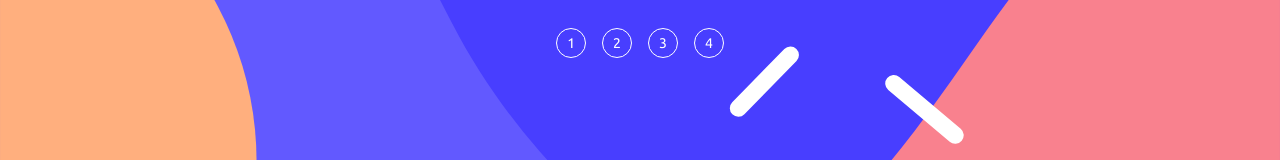
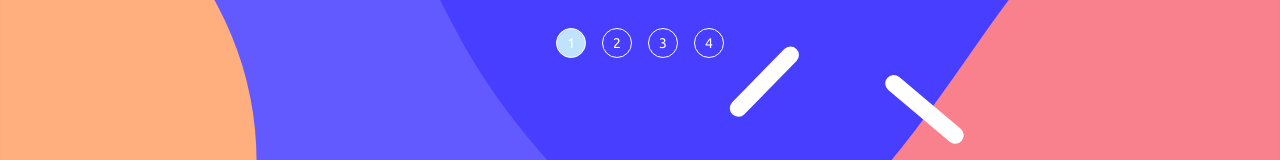
Before and after one commit to WoolenLamb2171/Multi-step-form, a Next.js app: page / in a window 1280 px wide. Shown: the top 160 px of the page. Built offline with nearby package versions, Linux system fonts and the light colour scheme.

Commit message:
add step indecators in Header

```diff
--- a/src/components/Header.tsx
+++ b/src/components/Header.tsx
@@ -1,17 +1,20 @@
+'use client'
 import mobileBg from "../../public/images/bg-sidebar-mobile.svg"
 import Image from "next/image";
+import { usePathname } from 'next/navigation'
+
 
 const Header = () => {
-
+    const pathName = usePathname()
 
     return (
         <div className="flex justify-center items-center ">
             <Image src={mobileBg} alt="back ground for sideBar" className="w-full x z-0 absolute"/>
             <div className="z-10 flex text-lg mt-7">
-                <div className="text-White font-Regular text-sm border-White border mx-2 py-1 px-2.5 rounded-full">1</div>
-                <div className="text-White font-Regular text-sm border-White border mx-2 py-1 px-2.5 rounded-full">2</div>
-                <div className="text-White font-Regular text-sm border-White border mx-2 py-1 px-2.5 rounded-full">3</div>
-                <div className="text-White font-Regular text-sm border-White border mx-2 py-1 px-2.5 rounded-full">4</div>
+                <div className={`text-White font-Regular text-sm border-White border mx-2 py-1 px-2.5 rounded-full ${pathName === "/" && "bg-Light-blue"}`}>1</div>
+                <div className={`text-White font-Regular text-sm border-White border mx-2 py-1 px-2.5 rounded-full ${pathName === "/SecondStep" && "bg-Light-blue"}`}>2</div>
+                <div className={`text-White font-Regular text-sm border-White border mx-2 py-1 px-2.5 rounded-full ${pathName === "/ThirdStep" && "bg-Light-blue"}`}>3</div>
+                <div className={`text-White font-Regular text-sm border-White border mx-2 py-1 px-2.5 rounded-full ${pathName === "/FourthStep" && "bg-Light-blue"}`}>4</div>
             </div>
         </div>
 
```
